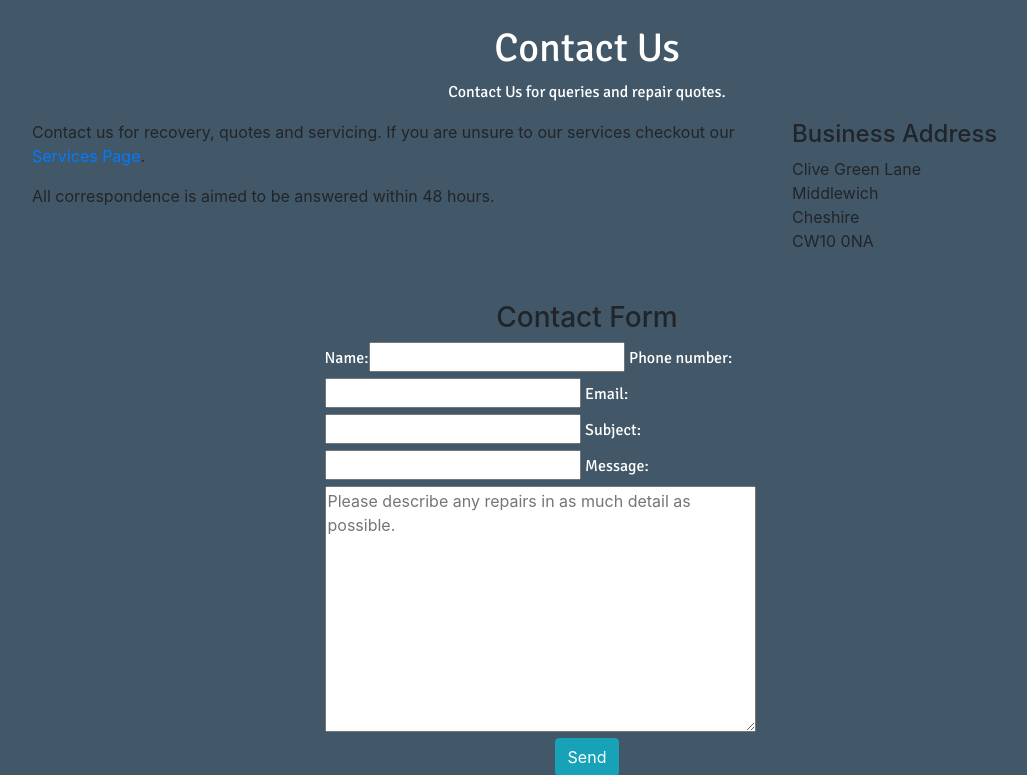
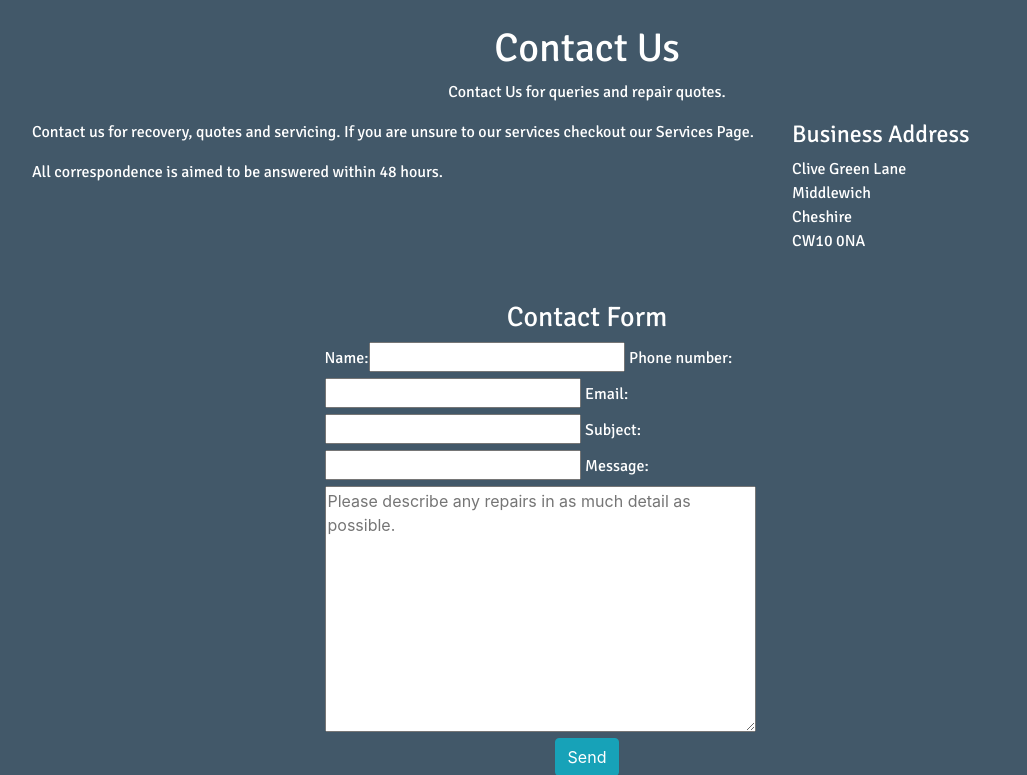
Before and after one commit to msped/cheshirewestvehicles, a Django app: page /contact/ in a window 1280 px wide. Shown: the part 76-851 px from the top of the page, without its empty margins (53-1080 px from the left). Run offline with Django 3.2, Linux system fonts and the light colour scheme; some libraries are stand-ins or nearby versions.

Commit message:
added custom class to main css

```diff
--- a/static/css/main.css
+++ b/static/css/main.css
@@ -34,7 +34,7 @@ footer {
     text-align: center;
 }
 
-h1, h5 {
+h1, h3, h5 {
     color: #fff;
     font-family: 'Signika', sans-serif;
     font-weight: 400;
@@ -46,3 +46,9 @@ h1, h5 {
     font-weight: 400;
     font-size: 12pt
 }
+
+.text-custom {
+    font-family: 'Signika', sans-serif;
+    font-weight: 400;
+    color: #fff;
+}
```
